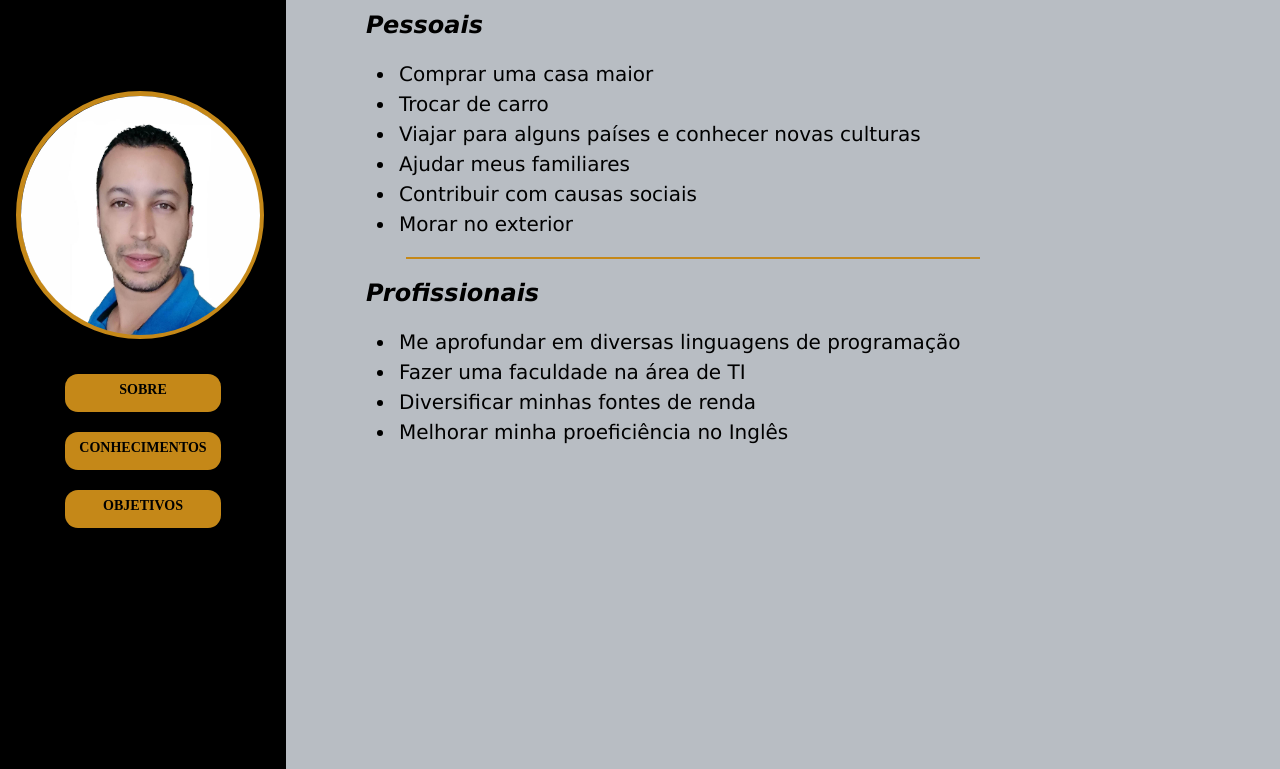
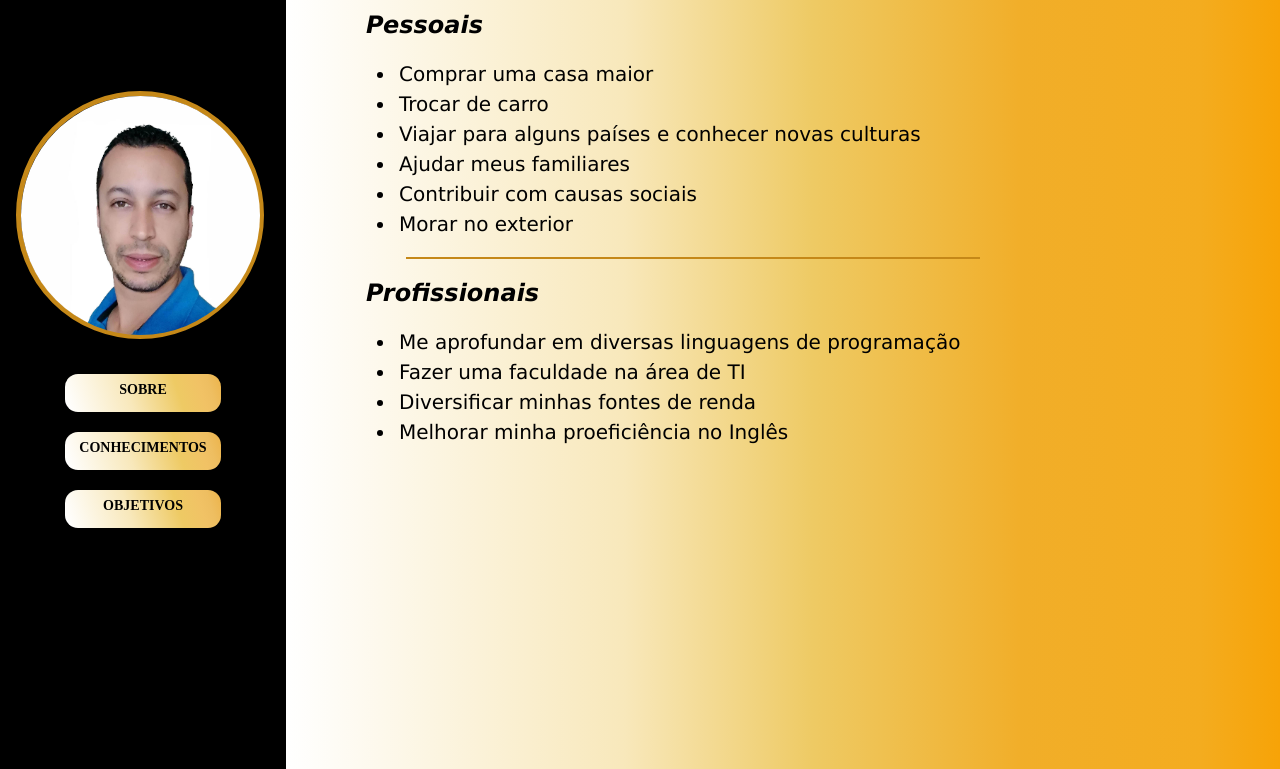
Before and after one commit to DiegoGLins/Curr-culo-Digital, a plain HTML site: page objetivos.html in a window 1280 px wide. Shown: the part 129-898 px from the top of the page. Drawn offline with Linux system fonts and the light colour scheme.

Commit message:
Aplicado efeito gradiente no fundo

```diff
--- a/style.css
+++ b/style.css
@@ -21,7 +21,16 @@ body {
 }
 
 #color-secundary {
-  background-color: rgb(184, 189, 195);
+  background: rgb(255, 255, 255);
+  background: linear-gradient(
+    90deg,
+    rgba(255, 255, 255, 1) 0%,
+    rgba(248, 232, 187, 1) 34%,
+    rgba(238, 202, 100, 1) 53%,
+    rgba(241, 174, 41, 1) 74%,
+    rgba(244, 172, 31, 1) 92%,
+    rgba(247, 163, 7, 1) 100%
+  );
 }
 
 .text {
@@ -43,7 +52,16 @@ body {
   margin-bottom: 20px;
   padding: 8px;
   border-radius: 13px;
-  background-color: rgb(197, 136, 24);
+  background: rgb(255, 255, 255);
+  background: linear-gradient(
+    72deg,
+    rgba(255, 255, 255, 1) 2%,
+    rgba(248, 232, 187, 1) 41%,
+    rgba(238, 202, 100, 1) 71%,
+    rgba(241, 194, 101, 1) 85%,
+    rgba(238, 190, 97, 1) 91%,
+    rgba(236, 179, 73, 1) 100%
+  );
   border-color: rgb(197, 136, 24);
   font-size: 14px;
   width: 140px;
```
Also changed, not shown: index.html (+3 -1 lines).
